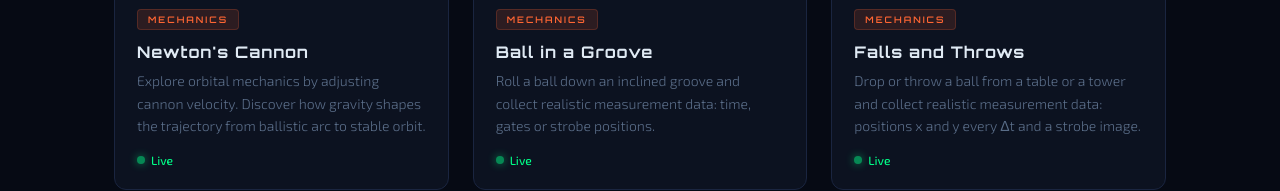
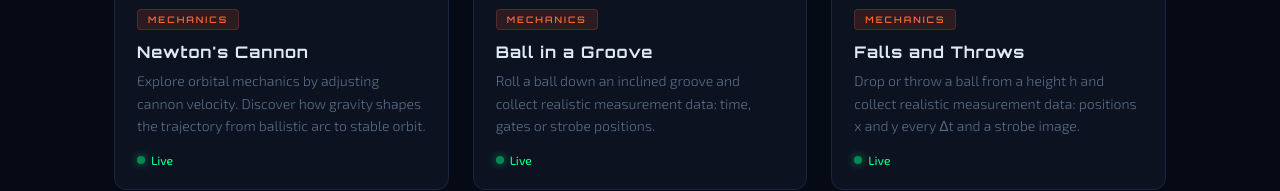
Before and after one commit to ans-sta/fiz-sim, a website: page index.html in a window 1280 px wide. Shown: the part 979-1170 px from the top of the page. Drawn offline with Linux system fonts and the light colour scheme.

Commit message:
index: K-02 card text without the table
Co-Authored-By: Claude Opus 5.5 <noreply@anthropic.com>

```diff
--- a/index.html
+++ b/index.html
@@ -654,7 +654,7 @@
       <div class="card-body">
         <div class="card-tag tag-mechanics" data-i18n="tagMechanics">Mechanics</div>
         <div class="card-title" data-i18n="fallsTitle">Falls and Throws</div>
-        <p class="card-desc" data-i18n="fallsDesc">Drop or throw a ball from a table or a tower and collect realistic measurement data: positions x and y every Δt and a strobe image.</p>
+        <p class="card-desc" data-i18n="fallsDesc">Drop or throw a ball from a height h and collect realistic measurement data: positions x and y every Δt and a strobe image.</p>
         <div class="card-status status-live">
           <div class="status-dot"></div>
           <span data-i18n="statusLive">Live</span>
@@ -691,7 +691,7 @@ const TRANSLATIONS = {
     rollingTitle: "Ball in a Groove",
     rollingDesc: "Roll a ball down an inclined groove and collect realistic measurement data: time, gates or strobe positions.",
     fallsTitle: "Falls and Throws",
-    fallsDesc: "Drop or throw a ball from a table or a tower and collect realistic measurement data: positions x and y every Δt and a strobe image.",
+    fallsDesc: "Drop or throw a ball from a height h and collect realistic measurement data: positions x and y every Δt and a strobe image.",
     statusLive: "Live",
     statusDev: "In development",
     statusPlanned: "Planned",
@@ -717,7 +717,7 @@ const TRANSLATIONS = {
     rollingTitle: "Lodīte renītē",
     rollingDesc: "Palaid lodīti pa slīpu renīti un iegūsti ticamus mērījumu datus: laiku, vārtu laikus vai stroboskopa attēlu.",
     fallsTitle: "Kritieni un sviedieni",
-    fallsDesc: "Palaid bumbiņu krist vai met to no galda vai torņa un iegūsti ticamus mērījumu datus: koordinātas x un y ik pēc Δt un stroboskopa attēlu.",
+    fallsDesc: "Palaid bumbiņu krist vai met to no augstuma h un iegūsti ticamus mērījumu datus: koordinātas x un y ik pēc Δt un stroboskopa attēlu.",
     statusLive: "Aktīvs",
     statusDev: "Izstrādē",
     statusPlanned: "Plānots",
```
